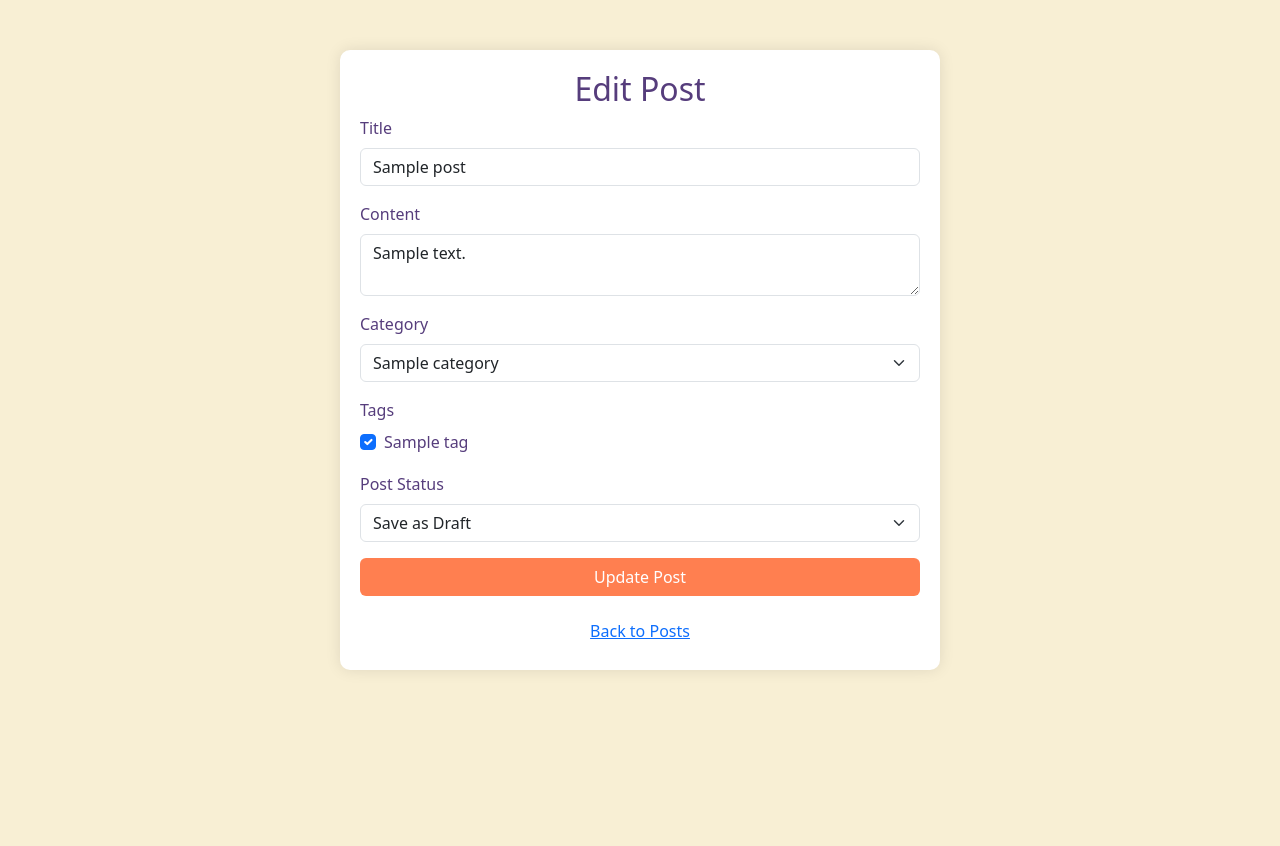
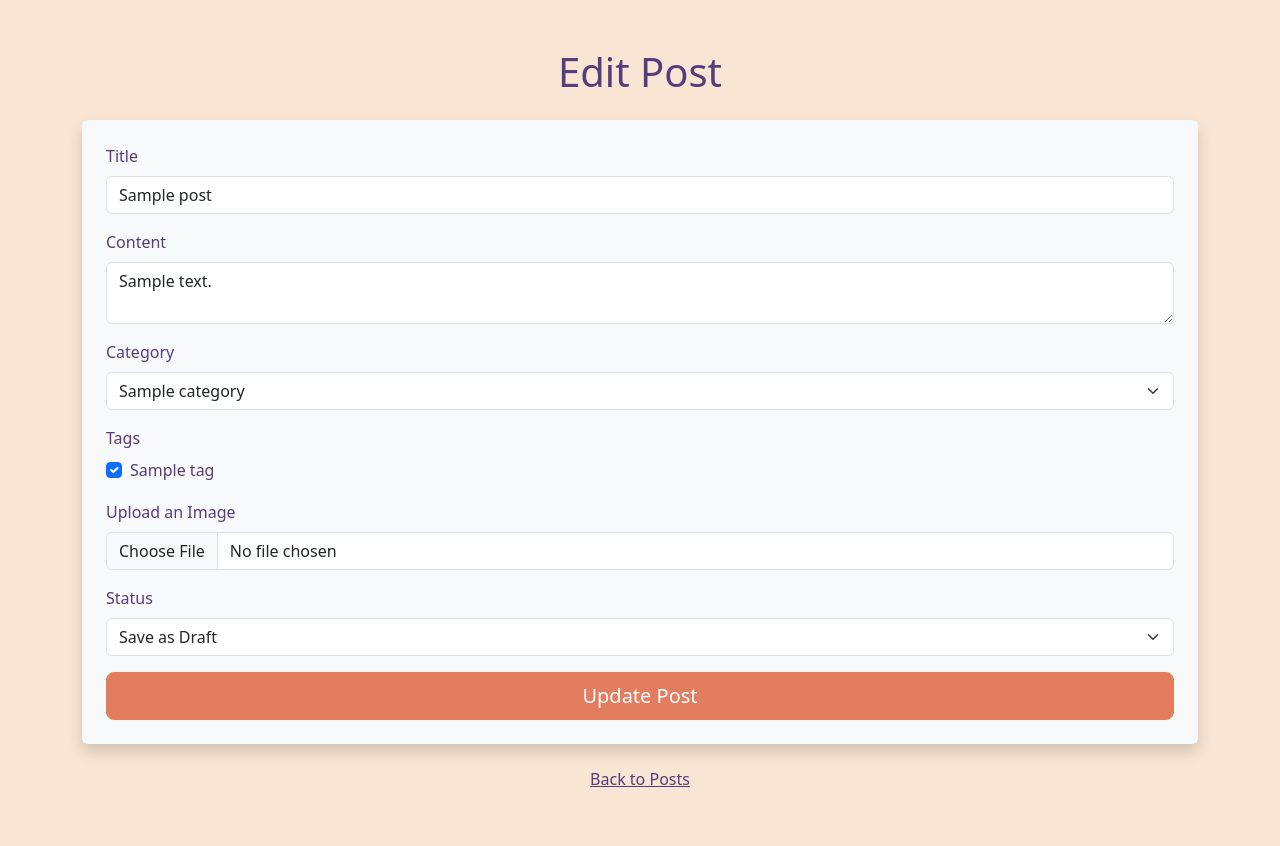
Before and after one commit to anhbun/cms_project, a PHP site: page /public/edit_post.php?id=1 in a window 1280 px wide. Before the commit the page ends 670 px from the top, so only its background shows below. Run offline with PHP 8.4, Linux system fonts and the light colour scheme; the visitor is signed in with stand-in values (Sample User, id 1); tables that the repository leaves empty or names only in its code hold one stand-in row (values such as "Sample post"); some libraries are stand-ins or nearby versions.

Commit message:
Consistent color theme throughout pages

```diff
--- a/public/edit_post.php
+++ b/public/edit_post.php
@@ -1,5 +1,3 @@
-<!-- public/edit_post.php -->
-
 <?php
     require __DIR__ . '/../vendor/autoload.php';
 
@@ -52,7 +50,7 @@
                 $updateStmt = $pdo->prepare('UPDATE posts SET title = ?, content = ?, category_id = ?, status = ?, updated_at = CURRENT_TIMESTAMP WHERE id = ?');
                 if ($updateStmt->execute([$title, $content, $category_id, $status, $postId])) {
 
-                    // Update tags(delete old ones and insert new ones)
+                    // Update tags
                     $deleteTagsStmt = $pdo->prepare('DELETE FROM post_tags WHERE post_id = ?');
                     $deleteTagsStmt->execute([$postId]);
 
@@ -85,38 +83,34 @@
     <meta charset="UTF-8">
     <meta name="viewport" content="width=device-width, initial-scale=1.0">
     <title>Edit Post</title>
-    <!-- Include Bootstrap CSS -->
     <link href="https://cdn.jsdelivr.net/npm/bootstrap@5.3.0-alpha3/dist/css/bootstrap.min.css" rel="stylesheet">
+    <script src="https://cdn.ckeditor.com/4.16.0/standard/ckeditor.js"></script>
+    <script src="https://cdn.jsdelivr.net/npm/bootstrap@5.3.0-alpha3/dist/js/bootstrap.bundle.min.js"></script>
 
-    <!-- Custom Styles -->
     <style>
         body {
-            background-color: #f8efd4; /* Warm color background */
-            color: #563d7c; /* Warm color for text */
-        }
-        .form-container {
-            max-width: 600px;
-            margin: 50px auto;
-            padding: 20px;
-            background-color: #ffffff;
-            border-radius: 10px;
-            box-shadow: 0px 0px 15px rgba(0, 0, 0, 0.1);
+            background-color: #f8e5d3;
+            color: #563d7c;
         }
         .btn-custom {
-            background-color: #ff7f50;
+            background-color: #e27d60;
+            border-color: #e27d60;
             color: white;
         }
         .btn-custom:hover {
-            background-color: #ff6347;
+            background-color: #c4563c;
+            border-color: #c4563c;
             color: white;
+        }
+        .btn-link {
+            color: #563d7c;
         }
     </style>
 </head>
-<body>
-    <div class="container">
-        <div class="form-container">
-            <h2 class="text-center">Edit Post</h2>
-            <form action="edit_post.php?id=<?php echo $postId; ?>" method="post" enctype="multipart/form-data">
+<body class="container my-5">
+    <h1 class="text-center mb-4">Edit Post</h1>
+
+    <form action="edit_post.php?id=<?php echo $postId; ?>" method="post" enctype="multipart/form-data" class="shadow p-4 rounded bg-light">
         <div class="mb-3">
             <label for="title" class="form-label">Title</label>
             <input type="text" class="form-control" name="title" value="<?php echo htmlspecialchars($post['title'] ?? ''); ?>" required>
@@ -139,7 +133,7 @@
             </select>
         </div>
 
-                <!-- Tags (Checkboxes) -->
+        <!-- Tags Checkbox -->
         <div class="mb-3">
             <label for="tags" class="form-label">Tags</label><br>
             <?php foreach ($tags as $tag): ?>
@@ -150,28 +144,28 @@
             <?php endforeach; ?>
         </div>
 
-                <!-- Post Status -->
+        <!-- Image Upload -->
         <div class="mb-3">
-                    <label for="status" class="form-label">Post Status</label>
+            <label for="image" class="form-label">Upload an Image</label>
+            <input type="file" name="image" class="form-control" accept="image/*">
+        </div>
+
+        <!-- Status of Post -->
+        <div class="mb-3">
+            <label for="status" class="form-label">Status</label>
             <select class="form-select" name="status" id="status">
                 <option value="draft" <?php if ($post['status'] === 'draft') echo 'selected'; ?>>Save as Draft</option>
                 <option value="published" <?php if ($post['status'] === 'published') echo 'selected'; ?>>Publish Now</option>
             </select>
         </div>
 
-                <button type="submit" class="btn btn-custom w-100">Update Post</button>
+        <button type="submit" class="btn btn-custom btn-lg w-100">Update Post</button>
     </form>
+
     <div class="text-center mt-3">
         <a href="posts.php" class="btn btn-link">Back to Posts</a>
     </div>
-        </div>
-    </div>
 
-    <!-- Include CKEditor and Bootstrap JS -->
-    <script src="https://cdn.ckeditor.com/4.16.0/standard/ckeditor.js"></script>
-    <script src="https://cdn.jsdelivr.net/npm/bootstrap@5.3.0-alpha3/dist/js/bootstrap.bundle.min.js"></script>
-
-    <!-- Initialize CKEditor -->
     <script>
         CKEDITOR.replace('content');
     </script>
```
Also changed, not shown: public/create_post.php (+21 -9 lines), public/dashboard.php (+21 -25 lines), public/login.php (+38 -43 lines), public/posts.php (+34 -11 lines). Lines whose indentation alone changed are shown as unchanged.
